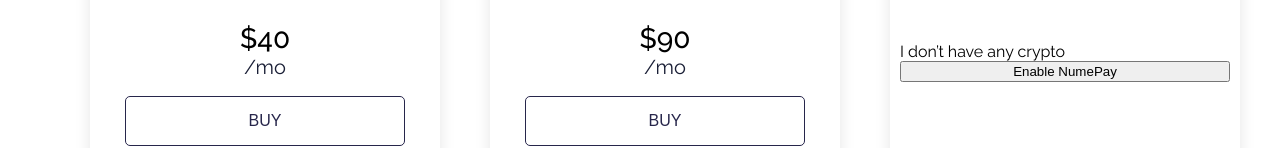
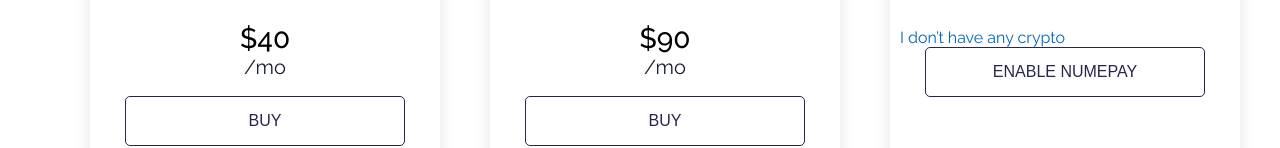
Before and after one commit to nume-crypto/Payasyougo, a browser extension: page first.html in a window 1280 px wide. Shown: the part 1912-2060 px from the top of the page. Drawn offline with nearby package versions, Linux system fonts and the light colour scheme.

Commit message:
changes to UI

```diff
--- a/first.html
+++ b/first.html
@@ -136,7 +136,7 @@
               <li class="pricing-card-list-item icon-yes">Access articles you unlock for a month</li>
               <li class="pricing-card-list-item icon-yes">Share articles with friends.</li>
             </ul>
-            <a href="#"><h7>I don’t have any crypto</h7></a>
+            <a href="#" style="color:rgba(0, 102, 192, 1)"><h7>I don’t have any crypto</h7></a>
             <!--<h7>To start, get the NumePay wallet, load in some crypto and start paying as you go.</h7>-->
             <!--<p class="pricing-card-price">$150<span class="pricing-card-price-text">/mo</span></p>-->
             <button id="pricing-card-btn">Enable NumePay</button>
--- a/main.css
+++ b/main.css
@@ -395,7 +395,7 @@ input[type="submit"] ,#myBtn{
   text-decoration: line-through;
 }
 
-.pricing-card-btn {
+.pricing-card-btn, #pricing-card-btn {
   width: 85%;
   font-size: 16px;
   padding: 15px;
@@ -409,7 +409,7 @@ input[type="submit"] ,#myBtn{
   transition: background-color 250ms ease-in-out;
 }
 
-.pricing-card-btn:hover {
+ #pricing-card-btn:hover {
   background-color: rgba(0, 102, 192, 1);
   ;
 }
@@ -421,9 +421,10 @@ input[type="submit"] ,#myBtn{
 }
 */
 
-.pricing-card-highlight .pricing-card-btn:hover {
+/*.pricing-card-highlight .pricing-card-btn:hover {
   background-color: #9390db;
 }
+*/
 
 .pricing-card-price {
   text-align: center;
```
